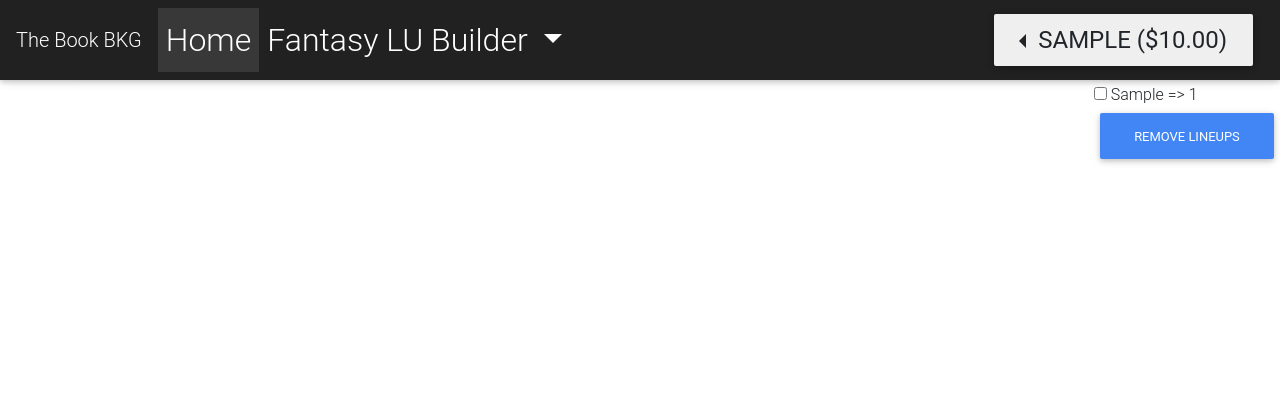
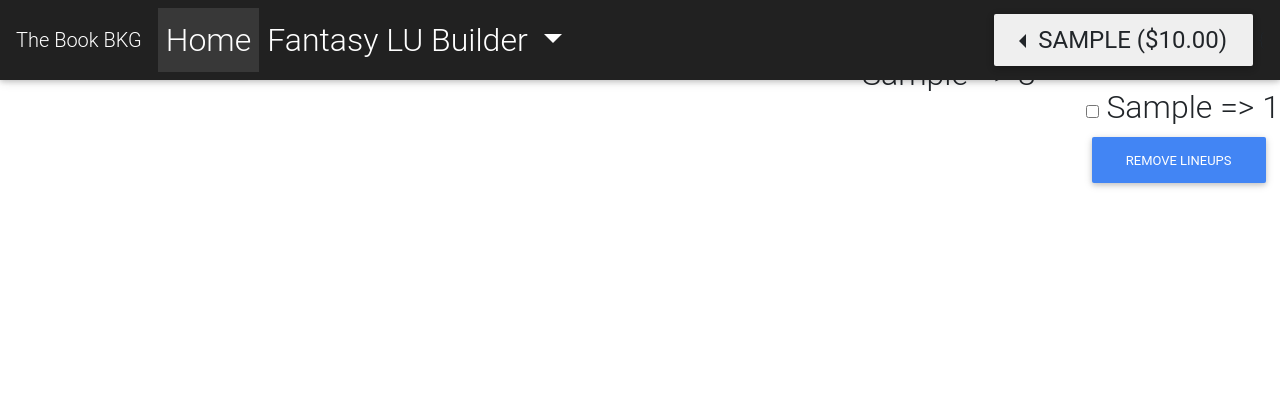
Before and after one commit to jpb8/theBookBKG, a Django app: page /slate/lineups in a window 1280 px wide. Shown: the top 420 px of the page. Run offline with Django 3.2, Linux system fonts and the light colour scheme; a user stored in the database is signed in; tables that the repository leaves empty hold one stand-in row (values such as "Sample post"); lists and menus that the app fills with data are empty; some libraries are stand-ins or nearby versions.

Commit message:
LU stats

```diff
--- a/players/templates/players/stack_builder.html
+++ b/players/templates/players/stack_builder.html
@@ -4,7 +4,7 @@
 {% load tz %}
 {% localtime on %}
 <body class="body">
-<div class="main">
+<div class="main" style="font-size: 2em">
     <div style="float: left">
         <form action="{% url 'players:stack_builder' %}" method="POST">{% csrf_token %}
             <select name="team">
--- a/slate/templates/slate/lineups.html
+++ b/slate/templates/slate/lineups.html
@@ -4,7 +4,7 @@
 {% load tz %}
 {% localtime on %}
 <body class="body">
-<div class="main" style="margin: 20px; float: left">
+<div class="main" style="margin: 20px; float: left; font-size: 2em">
     <form action="{% url 'slate:lineups' %}" method="POST">{% csrf_token %}
         <select name="p1">
             {% if pitchers %}
--- a/slate/templates/slate/my_lineups.html
+++ b/slate/templates/slate/my_lineups.html
@@ -1,4 +1,4 @@
-<div class="main" style="float: right;font-size: 1em">
+<div class="main" style="float: right; font-size: 2em">
     {% if total_lus %}
     <h3>Total: {{ total_lus }}</h3>
     {% endif %}
@@ -16,7 +16,7 @@
         <button type="submit" class="btn btn-primary">Remove Lineups</button>
     </form>
 </div>
-<div class="main" style="float: right">
+<div class="main" style="float: right;padding: 50px; font-size: 2em">
     {% if h_cnt %}
     {% for h in h_cnt %}
     <p>{{ h.p }} => {{ h.cnt }}</p>
```
